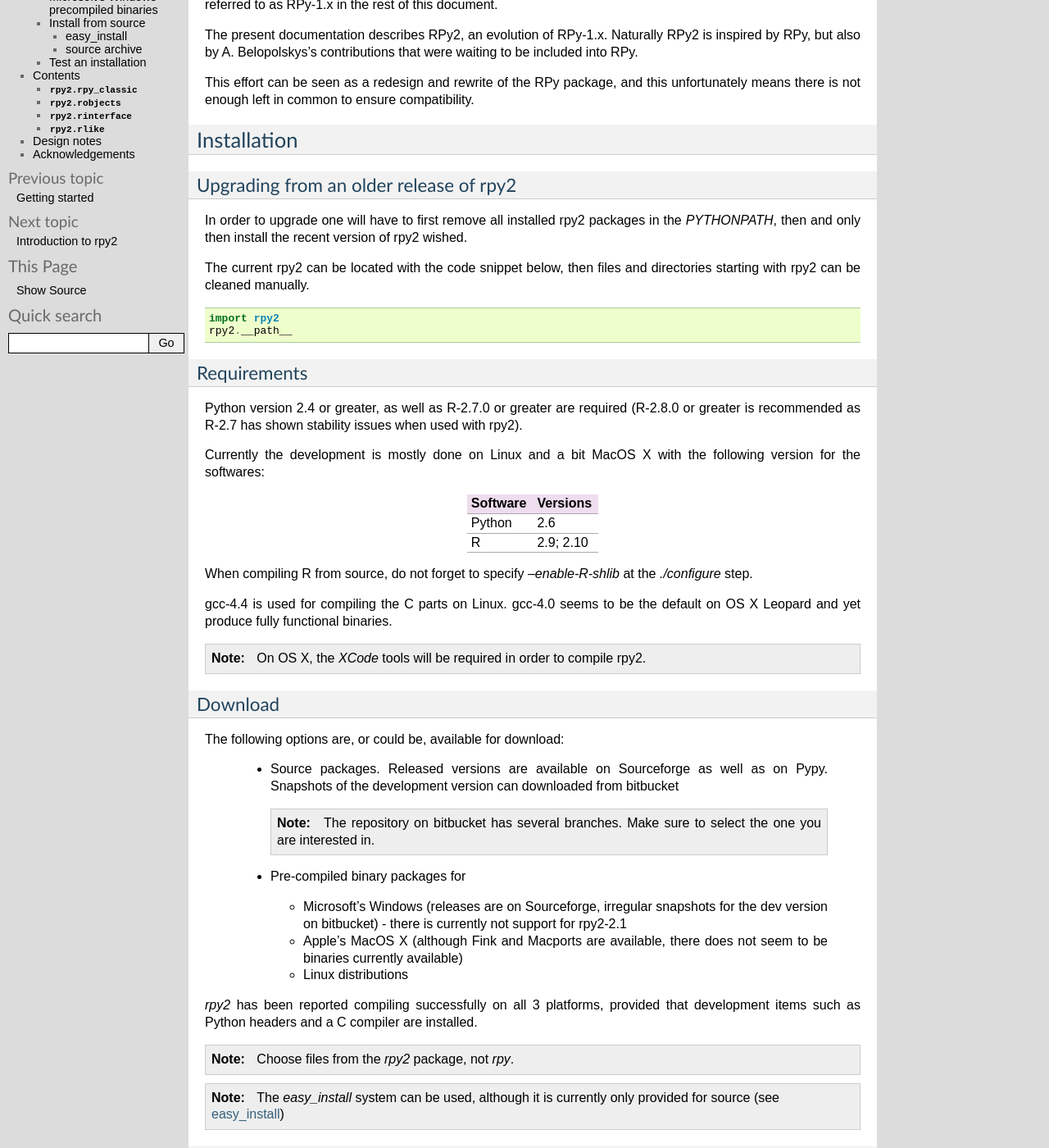
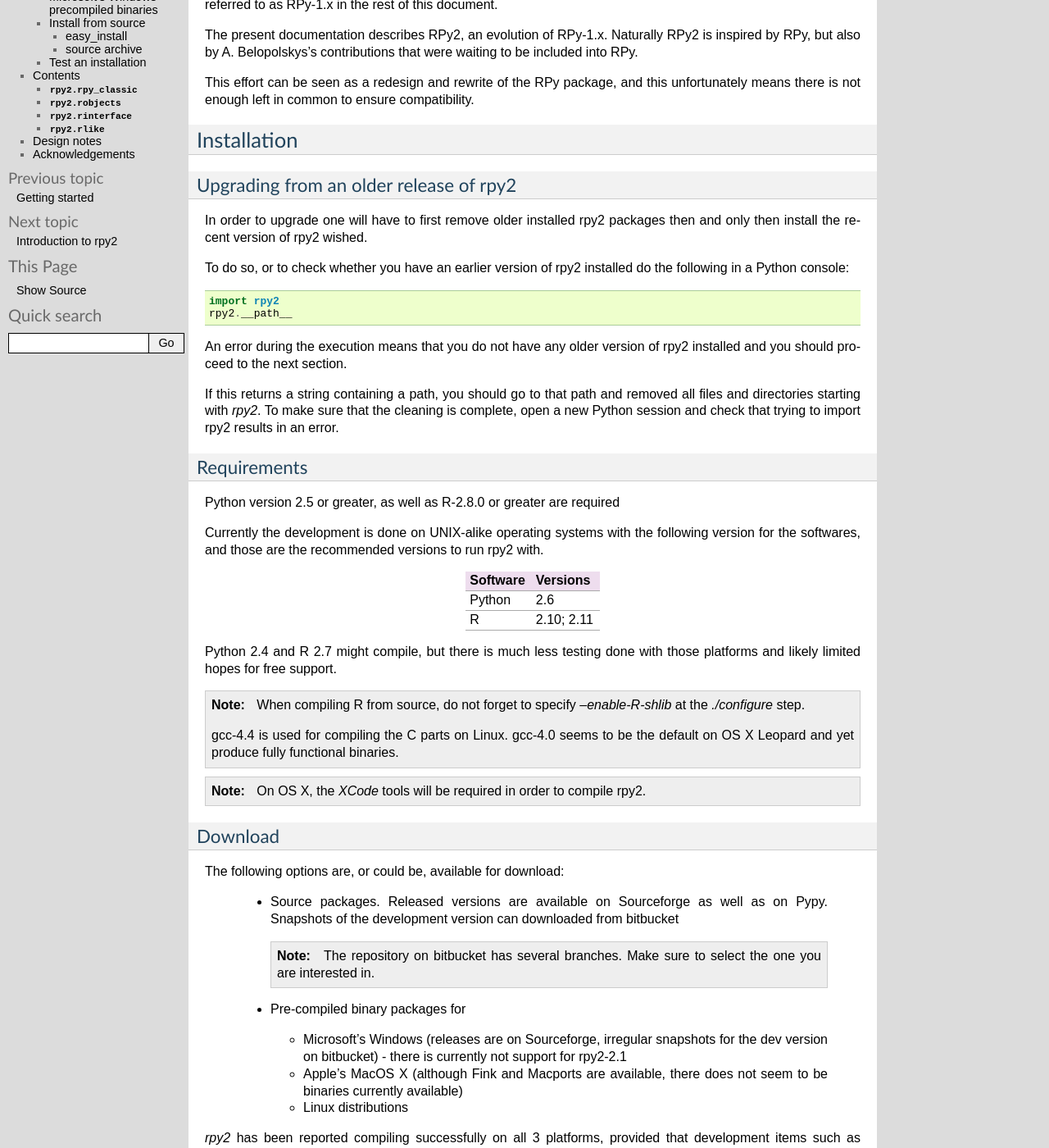
Before and after one commit to rpy2/rpy2, a Sphinx documentation site: the page built from doc/source/overview.rst, in a window 1280 px wide and 1400 px high, scrolled down 351 px. Shown: the whole window at 82% size. Built offline with Sphinx 7.4.7, drawn with Linux system fonts in a browser that asks for light colours; formulas are drawn with MathJax 3; some of the changed text lies outside the part shown.

Commit message:
More about the installation procedure
--HG--
branch : version_2.1.x

```diff
--- a/doc/source/overview.rst
+++ b/doc/source/overview.rst
@@ -45,42 +45,54 @@
 Upgrading from an older release of rpy2
 ---------------------------------------
 
-In order to upgrade one will have to first remove all
-installed rpy2 packages in the *PYTHONPATH*, then and only then install
+In order to upgrade one will have to first remove older
+installed rpy2 packages then and only then install
 the recent version of rpy2 wished.
 
-The current rpy2 can be located with the code snippet below, then
-files and directories starting with rpy2 can be cleaned manually.
+To do so, or to check whether you have an earlier version
+of rpy2 installed do the following in a Python console:
 
 .. code-block:: python
 
    import rpy2
    rpy2.__path__
 
+An error during the execution means that you do not have any older
+version of rpy2 installed and you should proceed to the next section.
+
+If this returns a string containing a path, you should go to that path
+and removed all files and directories starting with *rpy2*. To make sure
+that the cleaning is complete, open a new Python session and check that
+trying to import rpy2 results in an error.
 
 
 Requirements
 ------------
 
-Python version 2.4 or greater, as well as R-2.7.0 or greater are required
-(R-2.8.0 or greater is recommended as R-2.7 has shown stability issues
-when used with rpy2).
+Python version 2.5 or greater, as well as R-2.8.0 or greater are required
 
-Currently the development is mostly done on Linux and a bit MacOS X with the
-following version for the softwares:
+Currently the development is done on UNIX-alike operating systems with the
+following version for the softwares, and those are the recommended
+versions to run rpy2 with.
 
-======== ==========
+======== ===========
 Software Versions
-======== ==========
+======== ===========
  Python   2.6
- R        2.9; 2.10
-======== ==========
+ R        2.10; 2.11
+======== ===========
 
-When compiling R from source, do not forget to specify *--enable-R-shlib* at
-the *./configure* step.
+Python 2.4 and R 2.7 might compile, but there is much less testing done with
+those platforms and likely limited hopes for free support.
 
-gcc-4.4 is used for compiling the C parts on Linux. gcc-4.0 seems to be the default
-on OS X Leopard and yet produce fully functional binaries.
+.. note::
+
+   When compiling R from source, do not forget to specify
+   *--enable-R-shlib* at the *./configure* step.
+
+   gcc-4.4 is used for compiling the C parts on Linux.
+   gcc-4.0 seems to be the default on OS X Leopard and yet produce
+   fully functional binaries.
 
 .. note::
 
@@ -124,9 +136,20 @@
 Linux precompiled binaries
 --------------------------
 
-Debian packages are available thanks to Dirk Eddelbuettel.
-This is likely to mean that Ubuntu and other Debian-based
-distributions will also have it in their repositories.
+Linux distribution have packaging systems, and rpy2 is present
+in a number of them, either as a pre-compiled package or a source
+package compiled on-the-fly.
+
+.. note::
+
+   Those versions will often be older than the latest rpy2 release.
+
+Known distributions are: Debian and related (such as Ubuntu - often
+the most recent thanks to Dirk Eddelbuettel), Suse, RedHat, Mandrake,
+Gentoo.
+
+On, OS X rpy2 is in Macports and Fink.
+
 
 .. index::
   single: install;win32
```
